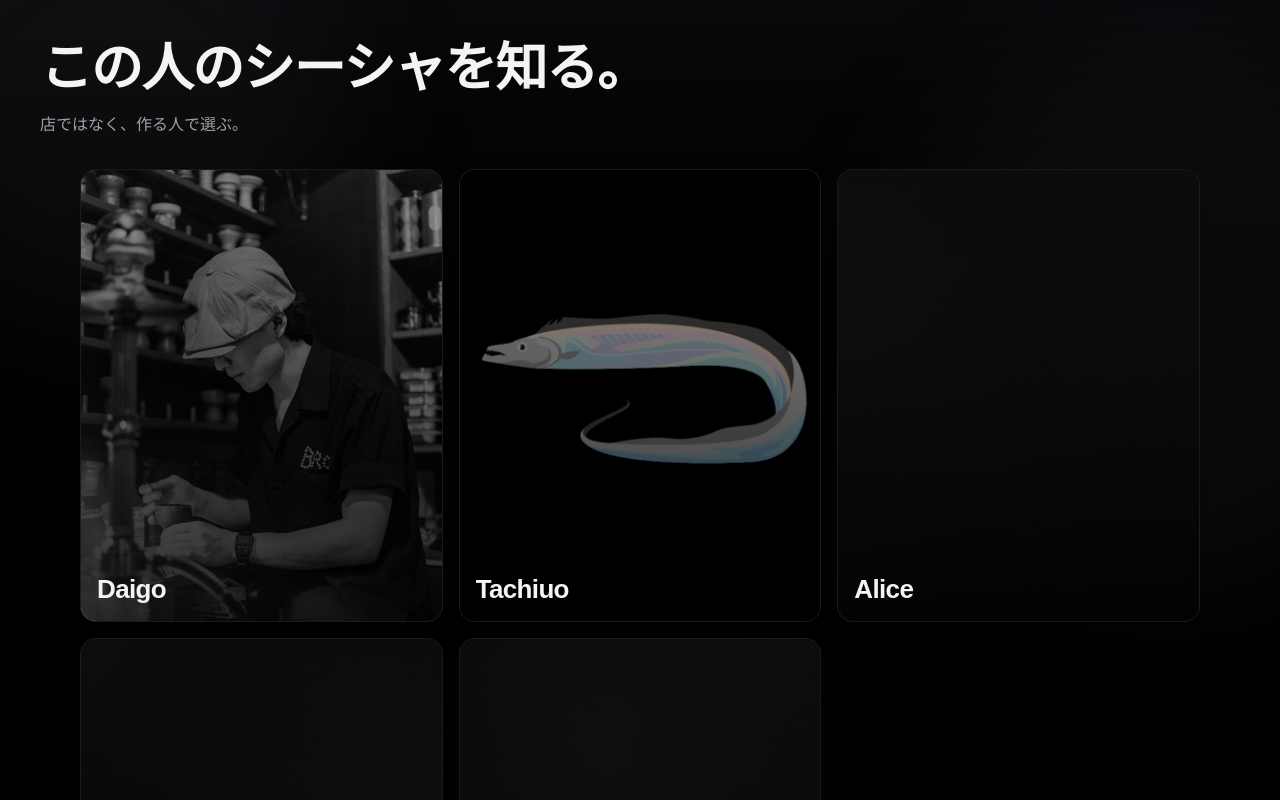
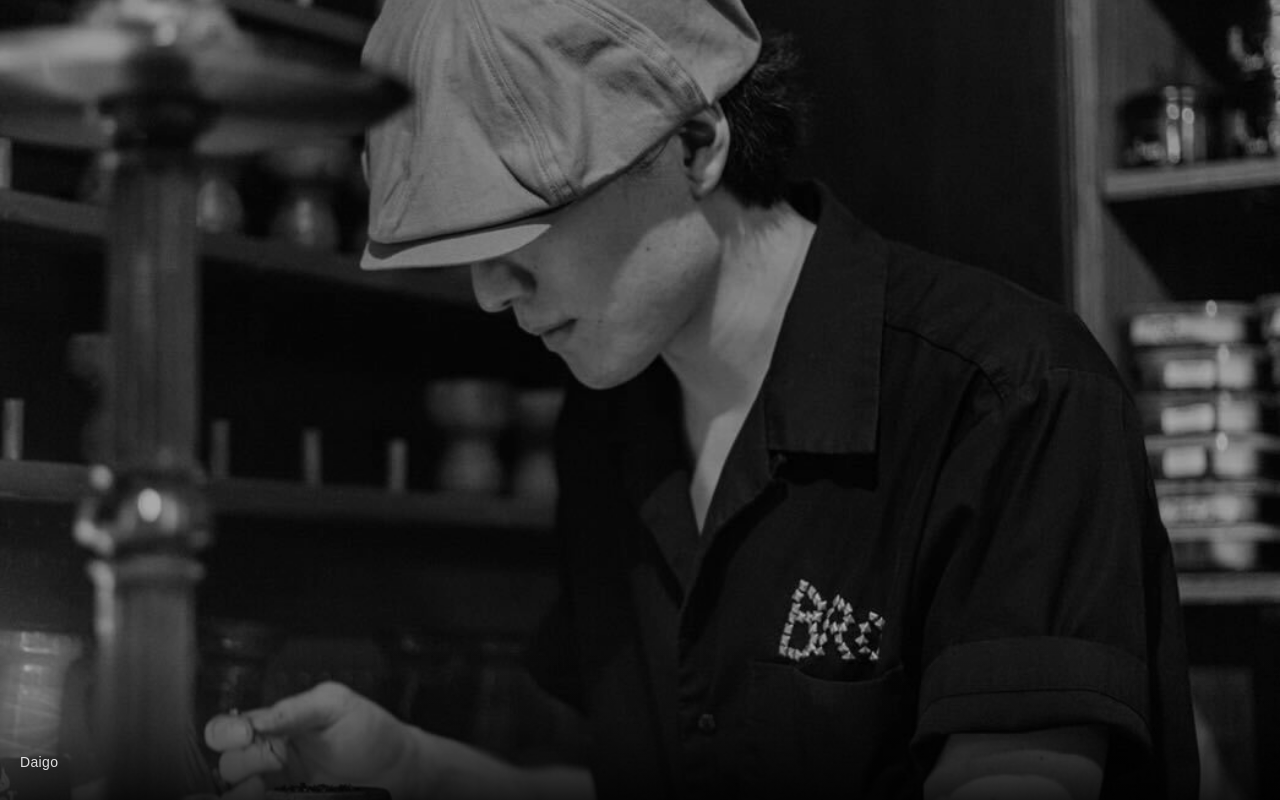
Before and after one commit to enganche1988/shisha-player, a Next.js app: page / in a window 1280 px wide. Shown: the top 800 px of the page. Built offline with nearby package versions, Linux system fonts and the light colour scheme.

Commit message:
ui: top as single featured exhibition view (phase0')

```diff
--- a/src/app/page.tsx
+++ b/src/app/page.tsx
@@ -2,8 +2,8 @@ export const dynamic = "force-dynamic";
 export const revalidate = 0;
 
 import { getPrisma } from "@/lib/prisma";
-import { PicksHeroCards } from "./picks-hero.client";
-import { normalizePeopleImage } from "@/lib/people-image";
+import Image from "next/image";
+import Link from "next/link";
 
 const USE_MOCK_FEATURED = true; // phase0: feature list is curated (no schedule / realtime)
 
@@ -169,7 +169,7 @@ async function getTodaysPicks(): Promise<PickRow[]> {
         shop: shopName,
         start: startStr,
         end: endStr,
-        image: normalizePeopleImage(s.person.avatarUrl ?? "_placeholder.svg"),
+        image: s.person.avatarUrl ?? "_placeholder.svg",
         lat: coords?.lat,
         lng: coords?.lng,
         score: 100 - idx, // preserve DB order as strength proxy
@@ -210,7 +210,7 @@ async function getTodayAll(): Promise<TodayRow[]> {
         shop: shopName,
         start: startStr,
         end: endStr,
-        image: normalizePeopleImage(s.person.avatarUrl ?? "_placeholder.svg"),
+        image: s.person.avatarUrl ?? "_placeholder.svg",
         lat: coords?.lat,
         lng: coords?.lng,
       };
@@ -221,35 +221,43 @@ async function getTodayAll(): Promise<TodayRow[]> {
   }
 }
 
+function pickFeatured(picks: PickRow[]) {
+  // phase0': only use safe photo paths (avoid /people route collision and non-photo assets)
+  return (
+    picks.find((p) => typeof p.image === "string" && p.image.startsWith("/photos/people/") && p.image.endsWith(".jpg")) ??
+    picks[0]
+  );
+}
+
 export default async function HomePage() {
   const picks = await getTodaysPicks();
-  const todayAll = await getTodayAll();
+  const featured = pickFeatured(picks);
 
   return (
-    <main className="bg-black text-white overflow-x-hidden">
-      <section className="relative min-h-[100svh] overflow-hidden">
-        <div className="absolute inset-0 bg-gradient-to-b from-zinc-950 via-black to-black" />
-        <div className="absolute -left-28 -top-28 h-[28rem] w-[28rem] rounded-full bg-zinc-800/25 blur-3xl" />
-        <div className="absolute -right-40 top-10 h-[34rem] w-[34rem] rounded-full bg-zinc-700/15 blur-3xl" />
-        <div className="absolute inset-x-0 bottom-0 h-28 bg-gradient-to-t from-black to-transparent" />
+    <main className="min-h-[100svh] bg-black text-white">
+      <Link
+        href={`/people/${featured.slug}`}
+        aria-label={featured.displayName}
+        className="relative block min-h-[100svh] overflow-hidden"
+      >
+        <Image
+          src={featured.image}
+          alt=""
+          fill
+          sizes="100vw"
+          className="object-cover object-center"
+          priority={false}
+          unoptimized
+        />
+        <div className="absolute inset-0 bg-black/25" />
+        <div className="absolute inset-x-0 bottom-0 h-40 bg-gradient-to-t from-black/80 via-black/25 to-transparent" />
 
-        <div className="relative mx-auto flex min-h-[100svh] w-full max-w-7xl flex-col px-5 pt-7 pb-6 md:px-10 md:pt-10 md:pb-8">
-          <div className="flex items-start justify-between gap-6">
-            <div className="min-w-0">
-              <h1 className="text-[34px] font-semibold leading-[1.1] tracking-tight text-zinc-100 md:text-[52px]">
-                この人のシーシャを知る。
-              </h1>
-              <p className="mt-4 max-w-[28rem] text-sm text-zinc-400 md:text-base">
-                店ではなく、作る人で選ぶ。
-              </p>
-            </div>
-          </div>
-
-          <div className="mt-7 flex-1 md:mt-8">
-            <PicksHeroCards picks={picks} todayAll={todayAll} />
+        <div className="absolute bottom-7 left-5 right-5">
+          <div className="text-sm font-medium tracking-wide text-zinc-100/90">
+            {featured.displayName}
           </div>
         </div>
-      </section>
+      </Link>
     </main>
   );
 }
```
